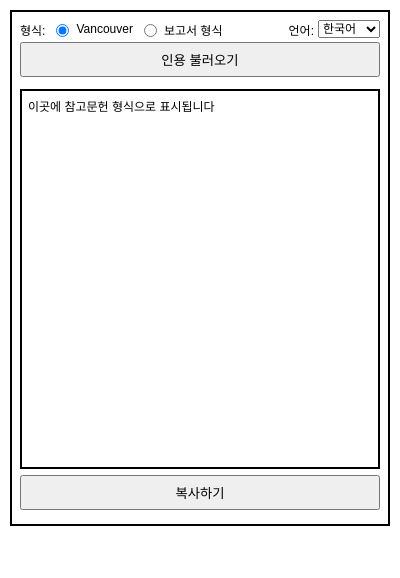
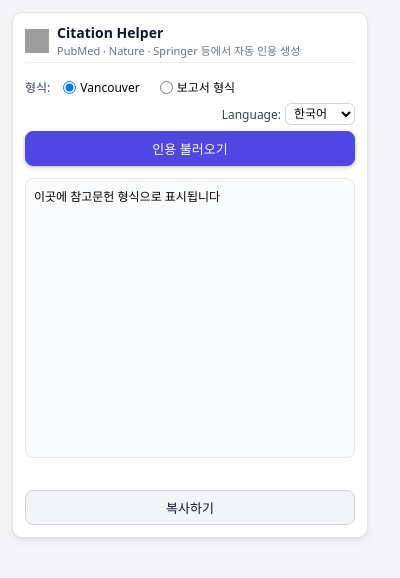
Before and after one commit to SKR-orthox/citation-helper, a browser extension: page popup.html in a window 400 px wide. Drawn offline with Linux system fonts and the light colour scheme; grey boxes are pictures that could not be loaded.

Commit message:
Enhance UI: improved layout, spacing, and controls

```diff
--- a/popup.html
+++ b/popup.html
@@ -4,52 +4,89 @@
   <meta charset="utf-8">
   <title>PubMed 인용 도우미</title>
   <style>
+    * {
+      box-sizing: border-box;
+    }
+
     body {
-      font-family: sans-serif;
-      margin: 10px;
+      font-family: system-ui, -apple-system, BlinkMacSystemFont, "Segoe UI",
+        sans-serif;
+      margin: 0;
+      padding: 12px;
       width: 380px;
       max-width: 380px;
       min-width: 380px;
       height: 550px;
       max-height: 550px;
       min-height: 550px;
-      box-sizing: border-box;
+      background: #f5f5f7;
+      display: flex;
+      align-items: stretch;
+      justify-content: center;
     }
 
     #container {
-      border: 2px solid #000;
-      padding: 8px;
-      box-sizing: border-box;
+      background: #ffffff;
+      border-radius: 10px;
+      border: 1px solid #e0e0e5;
+      padding: 10px 12px 12px;
+      width: 100%;
+      display: flex;
+      flex-direction: column;
+      gap: 8px;
+      box-shadow:
+        0 1px 2px rgba(15, 23, 42, 0.06),
+        0 4px 10px rgba(15, 23, 42, 0.06);
     }
 
-    #generateBtn, #copyBtn {
-      width: 100%;
-      padding: 6px 0;
-      margin-bottom: 6px;
-      cursor: pointer;
+    /* 상단 헤더 */
+    #header {
+      display: flex;
+      align-items: center;
+      gap: 8px;
+      padding-bottom: 4px;
+      border-bottom: 1px solid #ececf1;
+      margin-bottom: 4px;
     }
 
+    #header img {
+      width: 24px;
+      height: 24px;
+    }
+
+    #header-title {
+      font-size: 14px;
+      font-weight: 600;
+      color: #111827;
+    }
+
+    #header-subtitle {
+      font-size: 11px;
+      color: #6b7280;
+    }
+
+    /* 상단 옵션 영역 */
     #topRow {
       display: flex;
       flex-direction: column;
-      gap: 4px;
-      margin-bottom: 6px;
+      gap: 6px;
+      margin-bottom: 4px;
     }
 
     #styleRow {
       display: flex;
-      align-items: center;
-      justify-content: space-between;
+      flex-direction: column;
+      align-items: stretch;
       font-size: 12px;
-      flex-wrap: wrap;
-      gap: 8px;
+      gap: 4px;
     }
 
+
     .style-group {
-      display: inline-flex;
+      display: flex;
       align-items: center;
+      flex-wrap: wrap;
       gap: 6px;
-      flex-wrap: wrap;
     }
 
     .style-option {
@@ -57,45 +94,135 @@
       align-items: center;
       gap: 4px;
       cursor: pointer;
+      padding: 2px 6px;
+      border-radius: 999px;
+      border: 1px solid transparent;
+      transition: background 0.15s ease, border-color 0.15s ease;
+    }
+
+    .style-option input[type="radio"] {
+      margin: 0;
+    }
+
+    .style-option:hover {
+      background: #f3f4ff;
+      border-color: #d0d4ff;
     }
 
     .lang-group {
-      display: inline-flex;
+      display: flex;
       align-items: center;
       gap: 4px;
+      align-self: flex-end;
+    }
+
+    #styleLabel,
+    #langLabel {
+      font-weight: 500;
+      color: #374151;
     }
 
     #langSelect {
       font-size: 12px;
+      padding: 2px 4px;
+      border-radius: 6px;
+      border: 1px solid #d1d5db;
+      background: #ffffff;
     }
 
+    /* 버튼 공통 */
+    #generateBtn,
+    #copyBtn {
+      width: 100%;
+      padding: 7px 0;
+      margin: 0;
+      cursor: pointer;
+      border-radius: 8px;
+      border: 1px solid transparent;
+      font-size: 13px;
+      font-weight: 500;
+      transition:
+        background 0.15s ease,
+        border-color 0.15s ease,
+        box-shadow 0.15s ease,
+        transform 0.05s ease;
+    }
+
+    #generateBtn {
+      background: #4f46e5;
+      color: #ffffff;
+      border-color: #4f46e5;
+      box-shadow: 0 1px 4px rgba(79, 70, 229, 0.35);
+    }
+
+    #generateBtn:hover {
+      background: #4338ca;
+      border-color: #4338ca;
+      box-shadow: 0 2px 6px rgba(79, 70, 229, 0.4);
+    }
+
+    #generateBtn:active {
+      transform: translateY(1px);
+      box-shadow: 0 1px 3px rgba(79, 70, 229, 0.45);
+    }
+
+    #copyBtn {
+      background: #f3f4f6;
+      color: #111827;
+      border-color: #d1d5db;
+    }
+
+    #copyBtn:hover {
+      background: #e5e7eb;
+      border-color: #9ca3af;
+    }
+
+    #copyBtn:active {
+      transform: translateY(1px);
+    }
+
+    /* 인용 박스 */
     #citationBox {
-      border: 2px solid #000;
-      padding: 6px;
+      border-radius: 8px;
+      border: 1px solid #e5e7eb;
+      background: #f9fafb;
+      padding: 8px;
       font-size: 12px;
       white-space: pre-wrap;
 
-      height: 380px;
-      max-height: 380px;
+      height: 360px;
+      max-height: 360px;
 
       overflow-y: auto;
       overflow-x: hidden;
-
       word-break: break-word;
-
-      margin-bottom: 6px;
-      box-sizing: border-box;
     }
 
+    #citationBox::placeholder {
+      color: #9ca3af;
+    }
+
+    /* 상태 메시지 */
     #status {
       font-size: 11px;
-      color: #666;
-      margin-bottom: 4px;
+      color: #6b7280;
+      margin-top: 2px;
+      min-height: 14px;
+      white-space: pre-line;
     }
   </style>
 </head>
 <body>
   <div id="container">
+    <div id="header">
+      <!-- 아이콘 경로는 확장 프로그램 루트 기준 -->
+      <img src="icon32.png" alt="Citation Helper Icon">
+      <div>
+        <div id="header-title">Citation Helper</div>
+        <div id="header-subtitle">PubMed · Nature · Springer 등에서 자동 인용 생성</div>
+      </div>
+    </div>
+
     <div id="topRow">
       <div id="styleRow">
         <div class="style-group">
@@ -109,6 +236,7 @@
             <span id="labelReport">보고서 형식</span>
           </label>
         </div>
+
         <div class="lang-group">
           <span id="langLabel">언어:</span>
           <select id="langSelect">
@@ -122,7 +250,7 @@
       <button id="generateBtn">인용 불러오기</button>
     </div>
 
-    <div id="citationBox">요 안에 참고문헌 형식으로 표시</div>
+    <div id="citationBox">여기에 참고문헌이 표시됩니다.</div>
     <div id="status"></div>
     <button id="copyBtn">복사하기</button>
   </div>
--- a/popup.js
+++ b/popup.js
@@ -33,7 +33,7 @@ const messages = {
     labelStyle:  "형식:",
     labelVancouver: "Vancouver",
     labelReport: "보고서 형식",
-    labelLang: "언어:",
+    labelLang: "Language:",
     btnCopy: "복사하기",
     placeholder: "이곳에 참고문헌 형식으로 표시됩니다",
 
@@ -101,7 +101,7 @@ const messages = {
     labelStyle:  "形式:",
     labelVancouver: "Vancouver",
     labelReport: "レポート形式",
-    labelLang: "言語:",
+    labelLang: "Language:",
     btnCopy: "コピー",
     placeholder: "ここに参考文献形式で表示されます",
 
```
